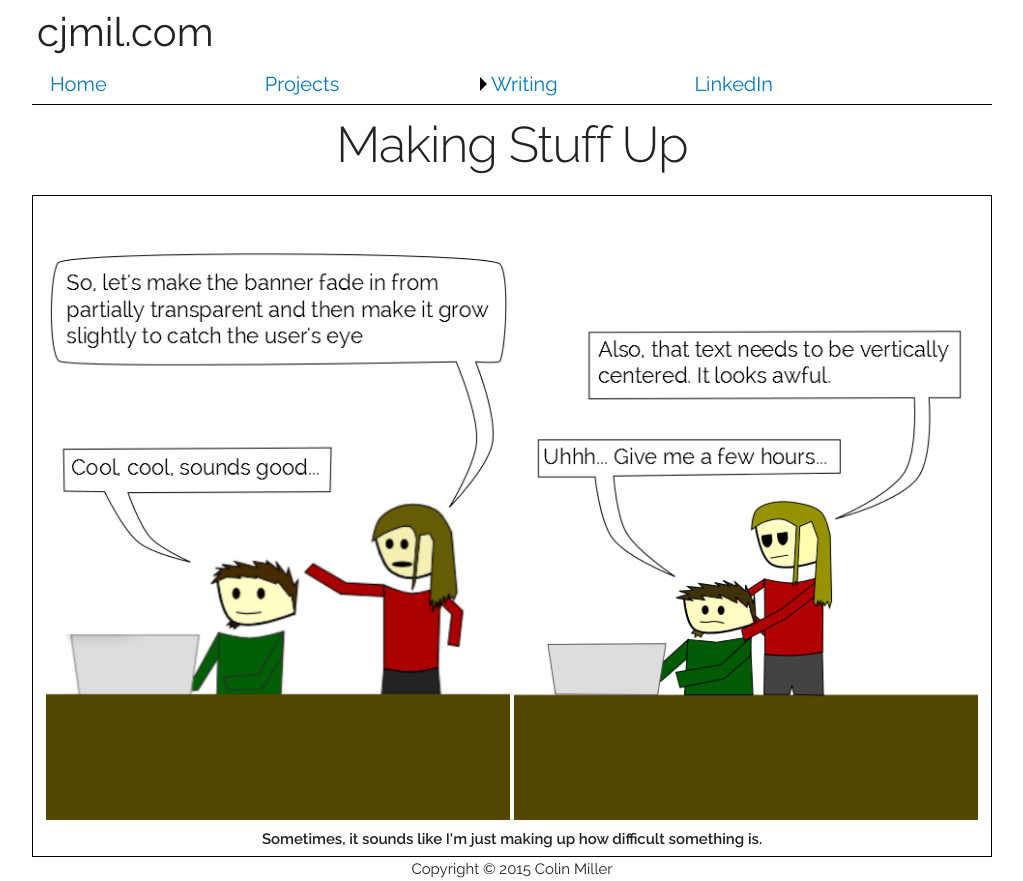
After one commit to colinjmiller/cjmil.com, a PHP site: page /writing/sage/web/making-stuff-up.php in a window 1280 px wide. The commit adds this page. Shown: the whole page, without its empty margins (128-1151 px from the left). Run offline with PHP 8.4, Linux system fonts and the light colour scheme; some libraries are stand-ins or nearby versions.

Commit message:
Adding 'making stuff up' comic

```diff
--- a/css/style-all.scss
+++ b/css/style-all.scss
@@ -24,6 +24,10 @@ body > footer {
 
 .creation-date {
   font-style: italic;
+}
+
+dt {
+  margin-top: 2.5rem;
 }
 
 .hide {
@@ -288,3 +292,23 @@ ol {
     width: 100px;
   }
 }
+
+// Comics Styles
+
+.comics {
+  text-align: center;
+
+  img {
+    width: 100%;
+  }
+
+  figure {
+    margin: 0;
+    padding: 5px;
+    border: 1px solid black;
+  }
+
+  figcaption {
+    font-weight: bold;
+  }
+}
--- a/css/style-phablet.scss
+++ b/css/style-phablet.scss
@@ -0,0 +1,8 @@
+// Comics Styles
+
+.comics {
+  img {
+    width: 49%;
+    max-width: 480px;
+  }
+}
--- a/css/style.css
+++ b/css/style.css
@@ -503,6 +503,9 @@ body > footer {
 .creation-date {
   font-style: italic; }
 
+dt {
+  margin-top: 2.5rem; }
+
 .hide {
   display: none !important; }
 
@@ -661,7 +664,22 @@ ol {
 .by-vigor .logo {
   width: 100px; }
 
+.comics {
+  text-align: center; }
+  .comics img {
+    width: 100%; }
+  .comics figure {
+    margin: 0;
+    padding: 5px;
+    border: 1px solid black; }
+  .comics figcaption {
+    font-weight: bold; }
+
 /* Larger than mobile */
+@media (min-width: 400px) {
+  .comics img {
+    width: 49%;
+    max-width: 480px; } }
 /* Larger than phablet (also point when grid becomes active) */
 /* Larger than tablet */
 @media (min-width: 750px) {
--- a/writing/sage/index.php
+++ b/writing/sage/index.php
@@ -19,6 +19,10 @@
         <dd>
           If you look at my website on a phone or scrunch your browser down to a small size, you'll see that the navigation menu gets hidden behind a mobile menu that can be expanded with a click. The technology behind this requires no Javascript, just pure CSS! For added goodness, it's completely accessible to people using screen readers, too.
         </dd>
+        <dt><A href="web/making-stuff-up.php">Making Stuff Up</a></dt>
+        <dd>
+          I swear the designers I work with think I'm incompetent sometimes.
+        </dd>
       </dl>
     </div>
 <?= View::footer_logic(false) ?>
--- /dev/null
+++ b/writing/sage/web/making-stuff-up.php
@@ -0,0 +1,16 @@
+<?php
+
+  require_once("{$_SERVER['DOCUMENT_ROOT']}/view-logic/views.php");
+
+?>
+<?= View::header_logic("Making Stuff Up | Sage Advice") ?>
+  <?= View::navigation_bar("Writing") ?>
+    <section class="comics container">
+      <h1>Making Stuff Up</h1>
+      <figure>
+        <img src="/images/sage/comics/1/1.png" alt="Designer: 'So let's make the banner fade in from partially transparent and then make it grow slightly to catch the user's eye'. Developer: 'Cool, cool, sounds good...'" />
+        <img src="/images/sage/comics/1/2.png" alt="Designer: 'Also, that text needs to be vertically centered. It looks awful.' Developer: 'Uh... Give me a few hours...'" />
+        <figcaption>Sometimes, it sounds like I'm just making up how difficult something is.</figcaption>
+      </figure>
+    </section>
+<?= View::footer_logic(false) ?>
```
Also changed, not shown: images/sage/comics/1/1.png (added), images/sage/comics/1/1.svg (added), images/sage/comics/1/2.png (added), images/sage/comics/1/2.svg (added).
